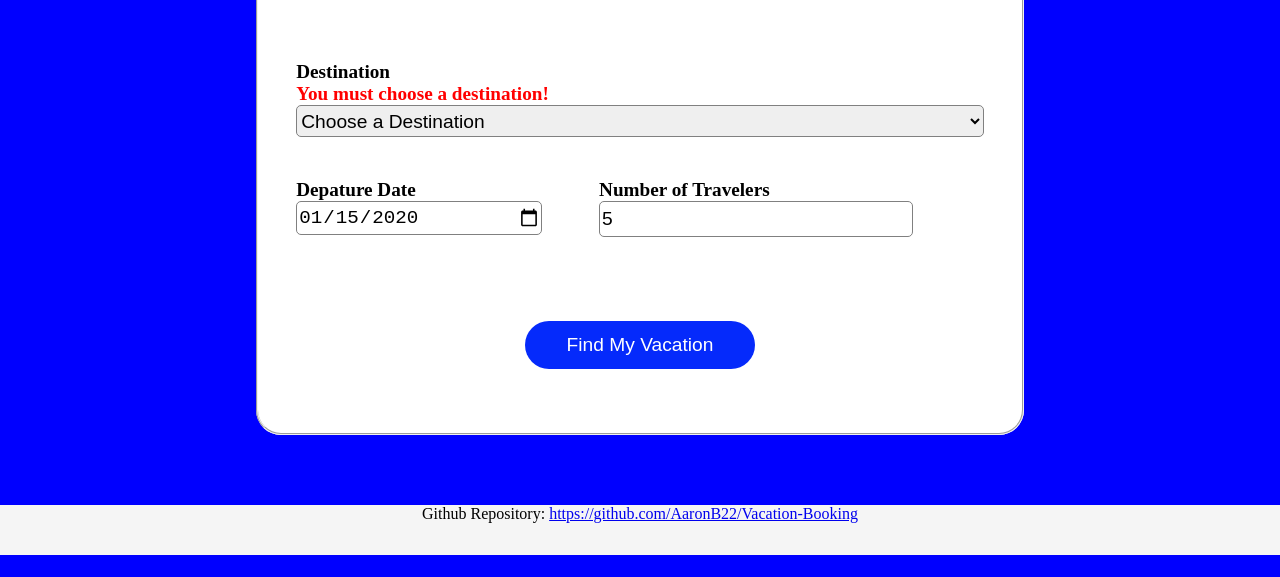
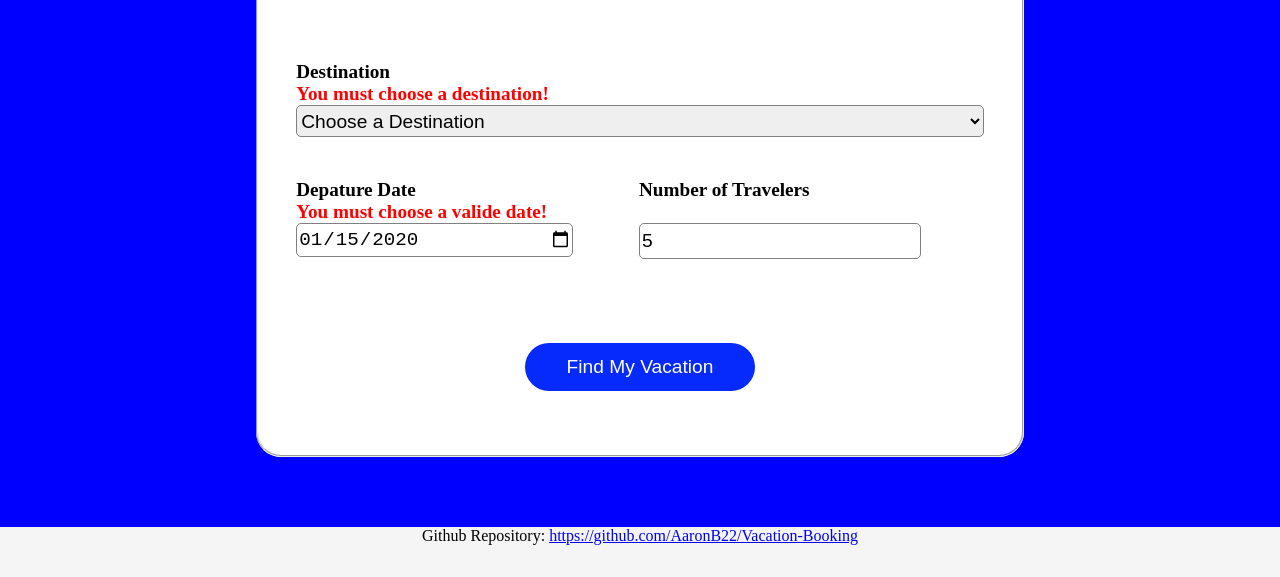
Before and after one commit to AaronB22/Vacation-Booking, a website: page views/index.html in a window 1280 px wide. Both pictures are taken after typing "2020-01-15", "5" into the empty fields and a click on the button "Find My Vacation". Shown: the part 229-806 px from the top of the page. Drawn offline with Linux system fonts and the light colour scheme.

Commit message:
added sumbit page and route, also added validation if the user picks a date that is invalid

```diff
--- a/app.js
+++ b/app.js
@@ -8,7 +8,9 @@ app.use(express.static('public'))
 app.get('/', (req,res)=>{
     res.sendFile(`${import.meta.dirname}/views/index.html`)
 })
-
+app.get('/submit',(req,res)=>{
+    res.sendFile(`${import.meta.dirname}/views/thankyou.html`)
+})
 app.listen(PORT, ()=>{
     console.log(`Listening on http://localhost:${PORT}`)
 })
--- a/public/js/script.js
+++ b/public/js/script.js
@@ -12,16 +12,18 @@ function validate(){
         document.getElementById('derr').style.display='block'
         isValid=false;
     }
-    if (!date) {
+    const dateCheck = new Date(date);
+    if (!date || dateCheck<new Date()) {
         isValid = false;
         document.getElementById('daerr').style.display ='block'
     }
+
     if (!trav) {
         document.getElementById('nerr').style.display = 'block'
         isValid = false;
     }
 
-    return false;
+    return isValid;
 
 }
 
--- a/views/index.html
+++ b/views/index.html
@@ -10,7 +10,7 @@
 </head>
 
 <body>
-    <form id="mainform"  method="get">
+    <form id="mainform"  action='/submit' method="get">
 
         <fieldset>
           <div id="banner">
@@ -29,7 +29,7 @@
             </select>
           </div>
           <div class="bottom-format">
-              <label for="date" id="depdate">Depature Date <span class='err' id="daerr">You must choose a date!</span></label>
+              <label for="date" id="depdate">Depature Date <span class='err' id="daerr">You must choose a valide date!</span></label>
               <label for="num" id="numtrav">Number of Travelers <span class='err' id="nerr">You must choose amount of travelers!</span></label>
             <input type="date" id='date' name="date">
             <input type="number" id='trav' name="trav" >
```
Also changed, not shown: views/thankyou.html (added, +12 -0 lines).
